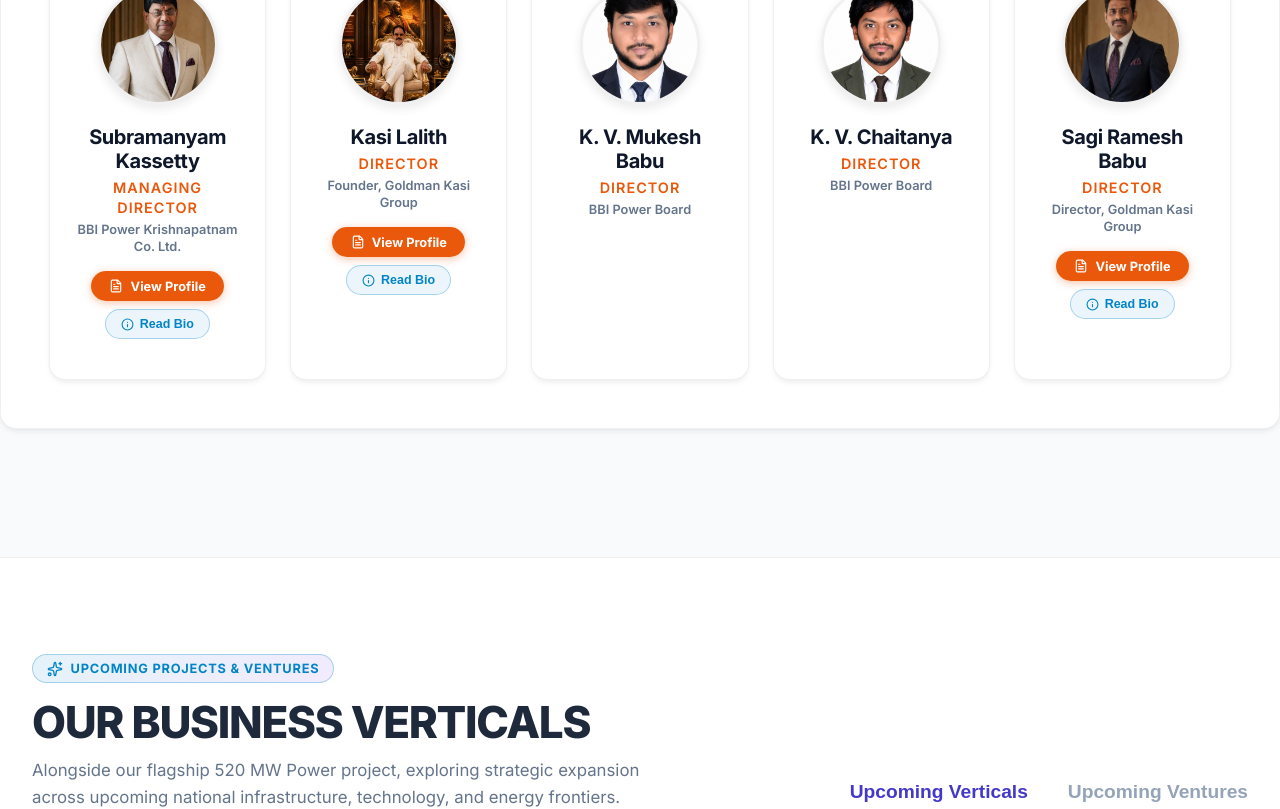
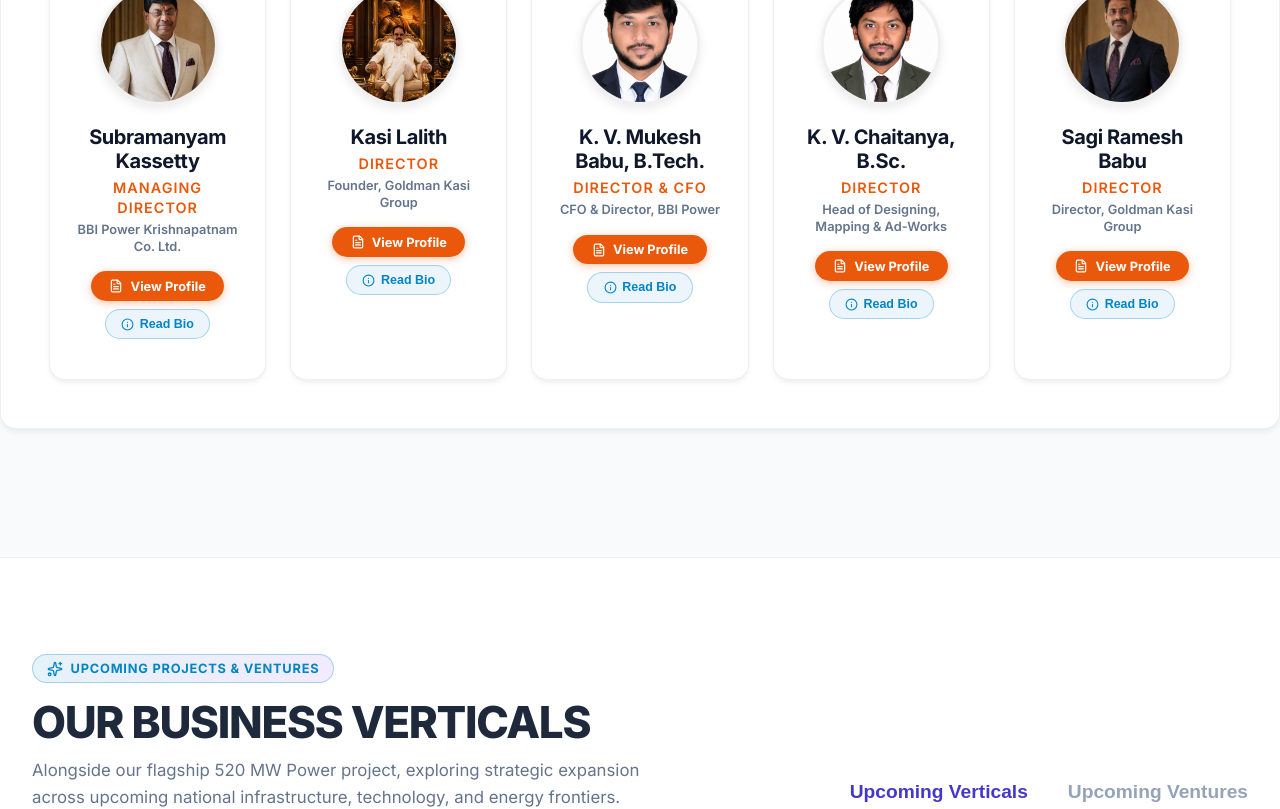
Before and after one commit to DeepakJaggupalli/bbipower, a React (Vite) app: page / in a window 1280 px wide. Shown: the part 2480-3289 px from the top of the page. Built offline with nearby package versions, Linux system fonts and the light colour scheme.

Commit message:
Add executive profiles and PDFs for Mukesh Babu and Chaitanya, and update WhatsApp contact to Subramanyam Kassetty (+91 7661099997)

```diff
--- a/src/pages/About.jsx
+++ b/src/pages/About.jsx
@@ -38,8 +38,36 @@ export default function About() {
         "Responsible Business Practices & Long-term Governance"
       ]
     },
-    { name: "K. V. Mukesh Babu", role: "Director", affiliation: "BBI Power Board", image: "/images/k_mukesh.png" },
-    { name: "K. V. Chaitanya", role: "Director", affiliation: "BBI Power Board", image: "/images/kv_chaitanya.png" },
+    {
+      name: "K. V. Mukesh Babu, B.Tech.",
+      role: "Director & CFO",
+      affiliation: "CFO & Director, BBI Power",
+      image: "/images/k_mukesh.png",
+      resumePdf: "/KV_Mukesh_Babu_Executive_Profile.pdf",
+      btnText: "View Profile",
+      bio: "K. V. Mukesh Babu, B.Tech., serves as Director and Chief Financial Officer (CFO) of BBI Power. As a technical graduate, he has been deeply involved in this Power Sector initiative alongside Mr. Subramanyam from day one. In fact, he is one of the key instrumental leaders who motivated the vision of stepping into the large-scale Power Generation project business. He has been an active professional throughout the total evolution of the project, identifying the right resources for the overall requirements of the Power Project. Crucial segments, including licenses and permissions with statutory governmental and non-governmental bodies, have been tactfully spearheaded through his technical and regulatory expertise. As CFO of the company, his strategic involvement in financial governance and capital allocation to achieve the organization's objectives remains highly accountable, steering BBI Power into the future with vigor and vibrancy.",
+      pillars: [
+        "Pioneer of BBI Power Generation Initiative",
+        "CFO & Strategic Financial Governance",
+        "Statutory Clearances & Regulatory Liaison",
+        "Resource Mobilization & Technical Leadership"
+      ]
+    },
+    {
+      name: "K. V. Chaitanya, B.Sc.",
+      role: "Director",
+      affiliation: "Head of Designing, Mapping & Ad-Works",
+      image: "/images/kv_chaitanya.png",
+      resumePdf: "/KV_Chaitanya_Executive_Profile.pdf",
+      btnText: "View Profile",
+      bio: "K. V. Chaitanya, B.Sc. (Statistics), serves as Director of BBI Power, leading the disciplines of Designing, Mapping, and Ad-Works. He delivers marvelous and outstanding creative and technical works required by the organization from time to time. Having been adorned with numerous awards and accolades during his graduation for his excellent performance in project architecture and analytics, his services to BBI Power are exceptionally prompt, highly promotional, and widely recognized across the board. His creative vision and spatial mapping expertise ensure that all engineering, branding, and promotional presentations communicate the highest echelon of corporate excellence.",
+      pillars: [
+        "B.Sc. Statistics & Analytical Modeling",
+        "Technical Designing, Spatial Mapping & CAD",
+        "Creative Brand Direction & Corporate Ad-Works",
+        "Award-Winning Project Execution & Recognition"
+      ]
+    },
     {
       name: "Sagi Ramesh Babu",
       role: "Director",
--- a/src/pages/Contact.jsx
+++ b/src/pages/Contact.jsx
@@ -52,7 +52,7 @@ export default function Contact() {
           <div style={{ marginTop: '3rem', paddingTop: '2rem', borderTop: '1px solid var(--border-light)' }}>
             <h3 style={{ marginBottom: '1rem' }}>Get in touch with us</h3>
             <a
-              href="https://wa.me/917416966659"
+              href="https://wa.me/917661099997"
               target="_blank"
               rel="noopener noreferrer"
               className="whatsapp-btn"
@@ -62,7 +62,7 @@ export default function Contact() {
                 alt="WhatsApp"
                 style={{ width: '24px', height: '24px' }}
               />
-              Chat with Ramesh Babu
+              Chat with Subramanyam Kassetty
             </a>
           </div>
         </motion.div>
```
Also changed, not shown: 2 other files (tests, documents, lock files or other folders).
